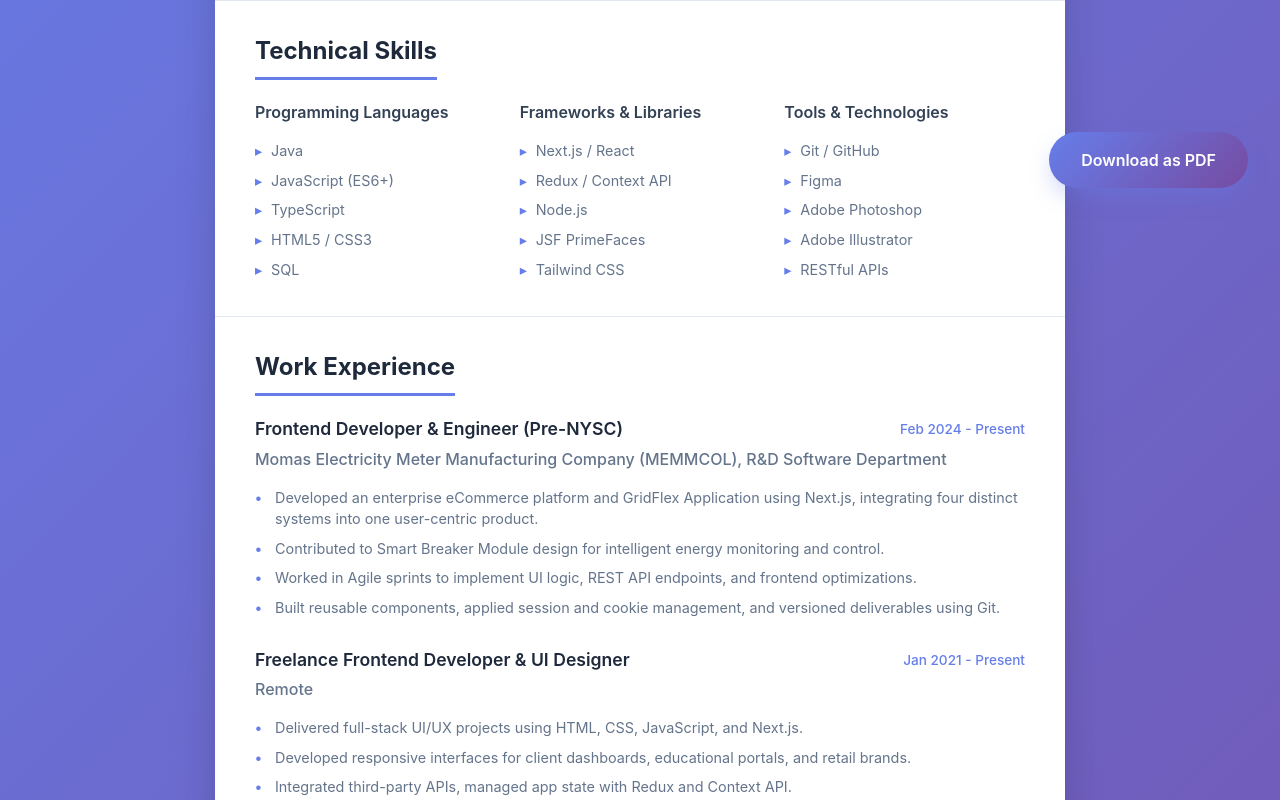
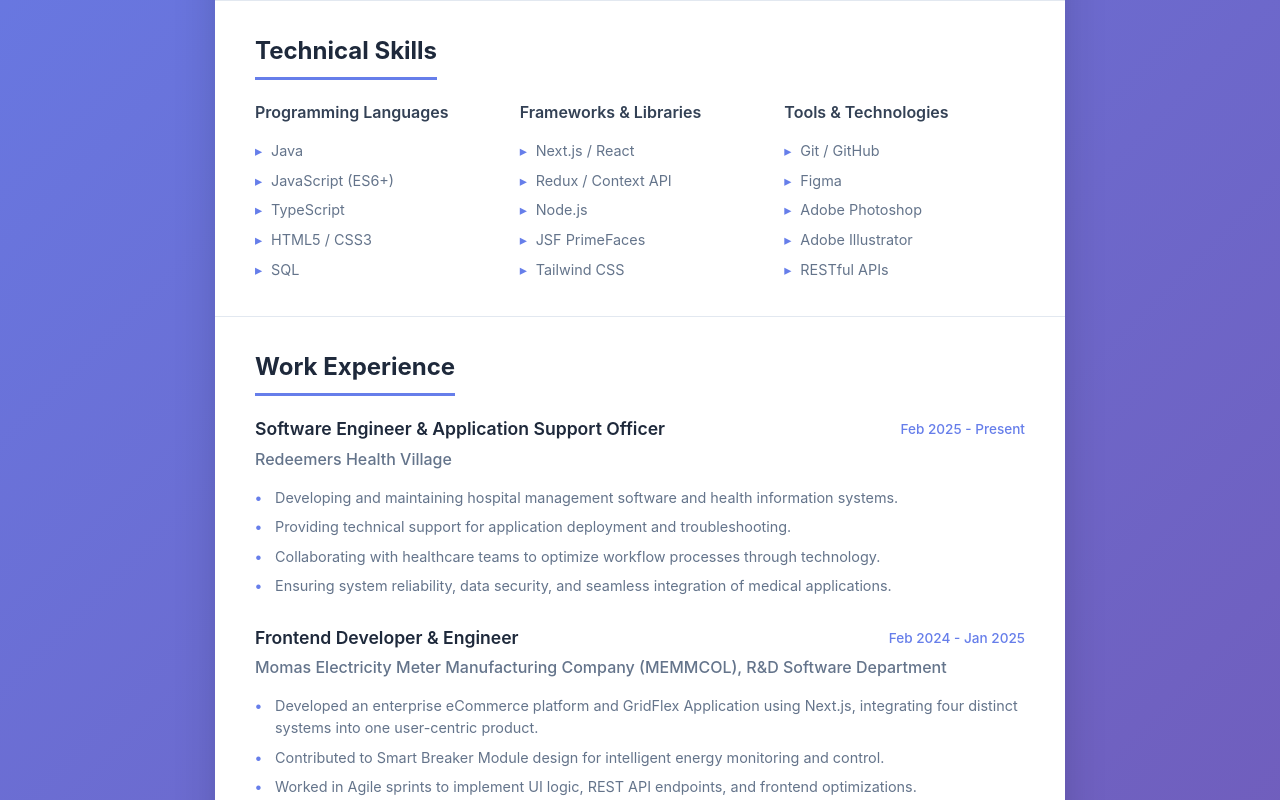
Before and after one commit to Adedara-samuel/SAPOK-Portfolio, a Next.js app: page /cv in a window 1280 px wide. Shown: the part 580-1380 px from the top of the page. Built offline with nearby package versions, Linux system fonts and the light colour scheme.

Commit message:
Update CV with new job at Redeemers Health Village

```diff
--- a/src/app/cv/page.tsx
+++ b/src/app/cv/page.tsx
@@ -36,8 +36,8 @@
             Results-driven Software Developer with 3+ years of experience in building scalable web applications
             and digital solutions. Specialized in full-stack development using Next.js, React, Node.js, and
             cloud technologies. Proven track record of delivering high-quality projects across various industries
-            including e-commerce, energy management, and IoT solutions. Strong focus on UI/UX design and
-            creating exceptional user experiences.
+            including healthcare, e-commerce, energy management, and IoT solutions. Strong focus on UI/UX design
+            and creating exceptional user experiences.
           </p>
         </section>
 
@@ -84,8 +84,22 @@
 
           <div className="experience-item">
             <div className="experience-header">
-              <h3>Frontend Developer & Engineer (Pre-NYSC)</h3>
-              <span className="period">Feb 2024 - Present</span>
+              <h3>Software Engineer & Application Support Officer</h3>
+              <span className="period">Feb 2025 - Present</span>
+            </div>
+            <p className="company">Redeemers Health Village</p>
+            <ul>
+              <li>Developing and maintaining hospital management software and health information systems.</li>
+              <li>Providing technical support for application deployment and troubleshooting.</li>
+              <li>Collaborating with healthcare teams to optimize workflow processes through technology.</li>
+              <li>Ensuring system reliability, data security, and seamless integration of medical applications.</li>
+            </ul>
+          </div>
+
+          <div className="experience-item">
+            <div className="experience-header">
+              <h3>Frontend Developer & Engineer</h3>
+              <span className="period">Feb 2024 - Jan 2025</span>
             </div>
             <p className="company">Momas Electricity Meter Manufacturing Company (MEMMCOL), R&D Software Department</p>
             <ul>
@@ -191,8 +205,8 @@
       </div>
 
       {/* Print Button */}
-      <div className="print-button-container">
-        <button onClick={() => window.print()} className="print-button">
+      <div className="Print-button-container">
+        <button onClick={() => window.print()} className="Print-button">
           Download as PDF
         </button>
       </div>
```
